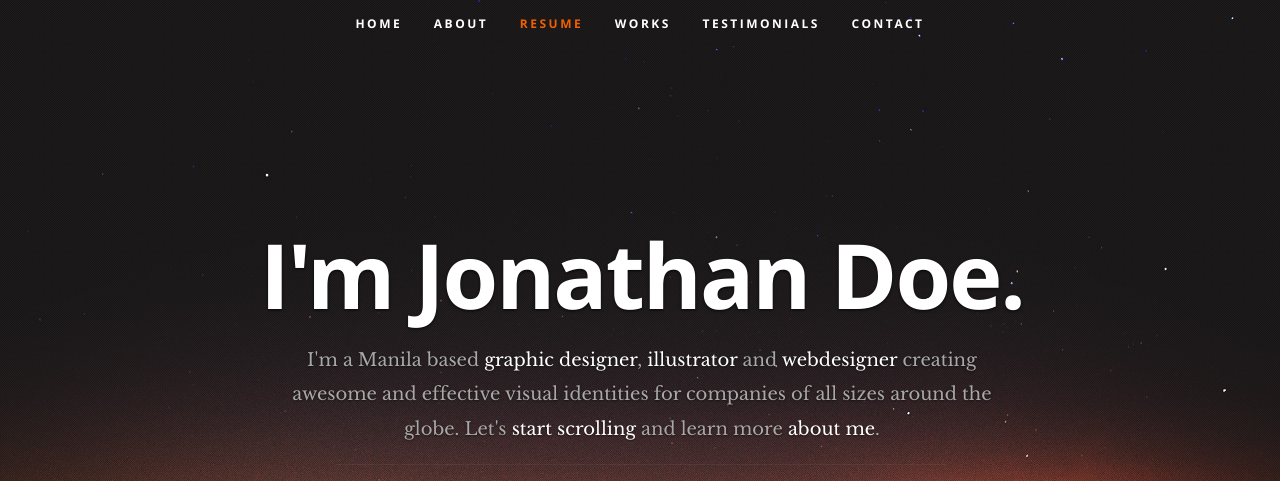
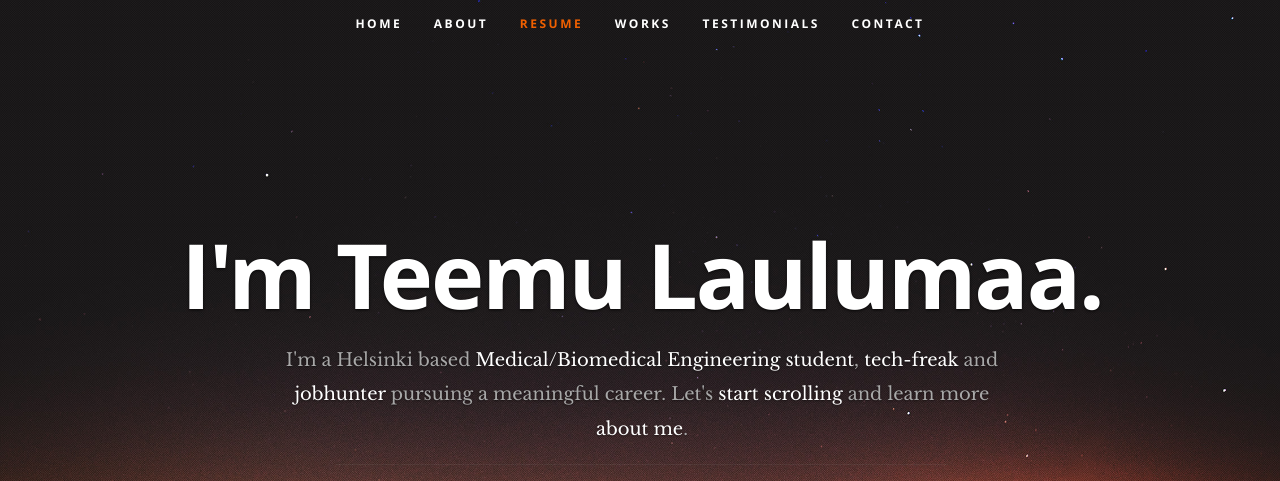
Before and after one commit to TeemuLaulumaa/TeemuLaulumaa.github.io, a plain HTML site: page index.html in a window 1280 px wide. Shown: the top 481 px of the page. Drawn offline with nearby package versions, Linux system fonts and the light colour scheme.

Commit message:
Minor test change

```diff
--- a/index.html
+++ b/index.html
@@ -7,7 +7,7 @@
    <!--- Basic Page Needs
    ================================================== -->
    <meta charset="utf-8">
-	<title>Teemu Laulumaa - resume</title>
+	<title>Teemu Laulumaa - Homepage</title>
 	<meta name="description" content="">
 	<meta name="author" content="">
 
@@ -56,9 +56,9 @@
 
       <div class="row banner">
          <div class="banner-text">
-            <h1 class="responsive-headline">I'm Jonathan Doe.</h1>
-            <h3>I'm a Manila based <span>graphic designer</span>, <span>illustrator</span> and <span>webdesigner</span> creating awesome and
-            effective visual identities for companies of all sizes around the globe. Let's <a class="smoothscroll" href="#about">start scrolling</a>
+            <h1 class="responsive-headline">I'm Teemu Laulumaa.</h1>
+            <h3>I'm a Helsinki based <span>Medical/Biomedical Engineering student</span>, <span>tech-freak</span> and <span>jobhunter</span> pursuing a meaningful career.
+            Let's <a class="smoothscroll" href="#about">start scrolling</a>
             and learn more <a class="smoothscroll" href="#about">about me</a>.</h3>
             <hr />
             <ul class="social">
```
